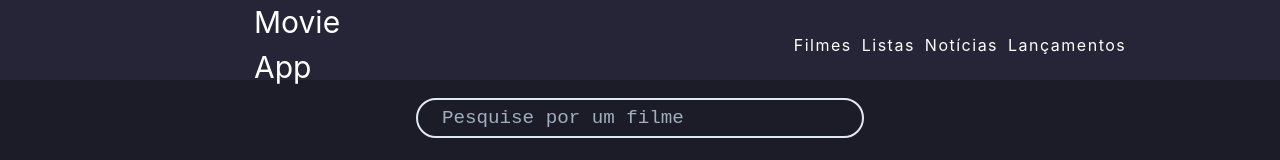
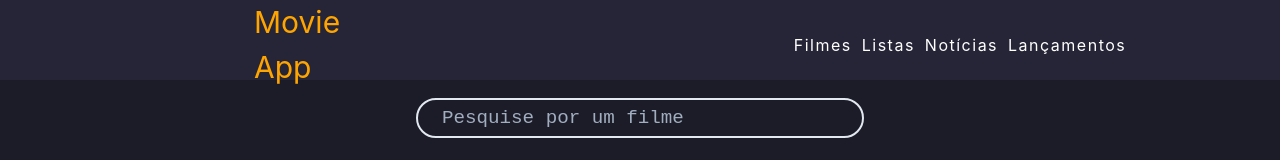
Before and after one commit to loanmatteusz/movie-app, a React (Create React App) app: page / in a window 1280 px wide. Shown: the top 160 px of the page. Built offline with nearby package versions, Linux system fonts and the light colour scheme; no server answers.

Commit message:
fix: color title

```diff
--- a/src/components/NavBar/index.tsx
+++ b/src/components/NavBar/index.tsx
@@ -23,7 +23,7 @@ function NavBar() {
         </Container>
 
         <Container w="180px" display="flex" alignItems="center" justifyContent="center">
-          <Text fontSize="3xl" color="white">Movie App</Text>
+          <Text fontSize="3xl" color="orange">Movie App</Text>
         </Container>
 
         <Container variant="list" w="360px" color="white">
```
